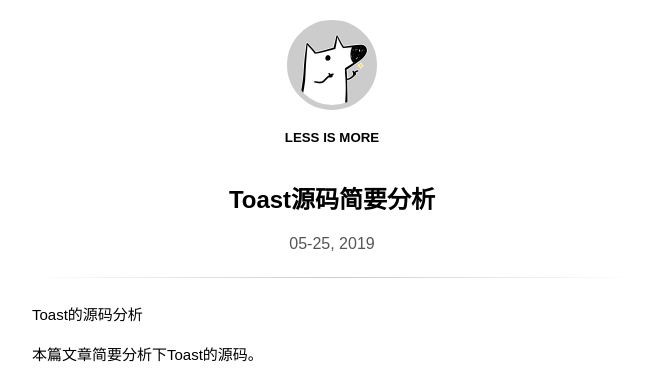
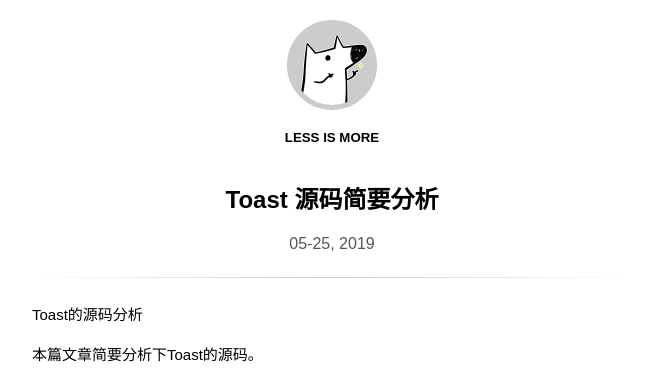
Before and after one commit to wuchangfeng/wuchangfeng.github.io, a Jekyll site: the page built from _posts/2019-05-25--toast-source.md, in a window 1280 px wide. Shown: the top 376 px of the page, without its empty margins (308-971 px from the left). Built offline with Jekyll 4.4.1, drawn with Linux system fonts in a browser that asks for light colours; some web fonts are replaced; comment, search, counter and statistics services are not loaded.

Commit message:
不想写代码:princess:

```diff
--- a/_posts/2019-05-25--toast-source.md
+++ b/_posts/2019-05-25--toast-source.md
@@ -1,6 +1,6 @@
 ---
 layout: post
-title: Toast源码简要分析
+title: Toast 源码简要分析
 date: 2019-05-25 10:00:09 +0800
 categories:
 ---
```
